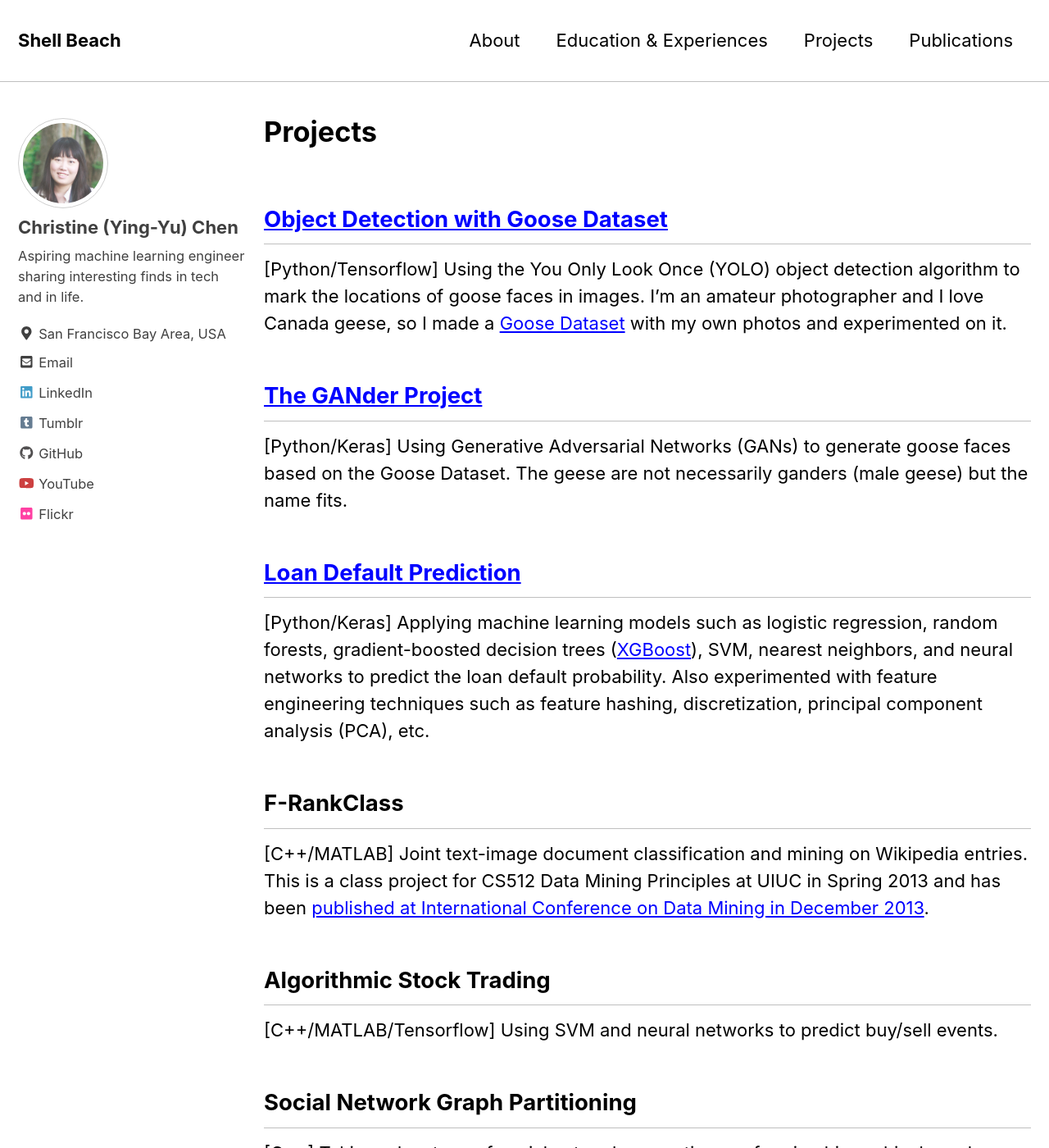
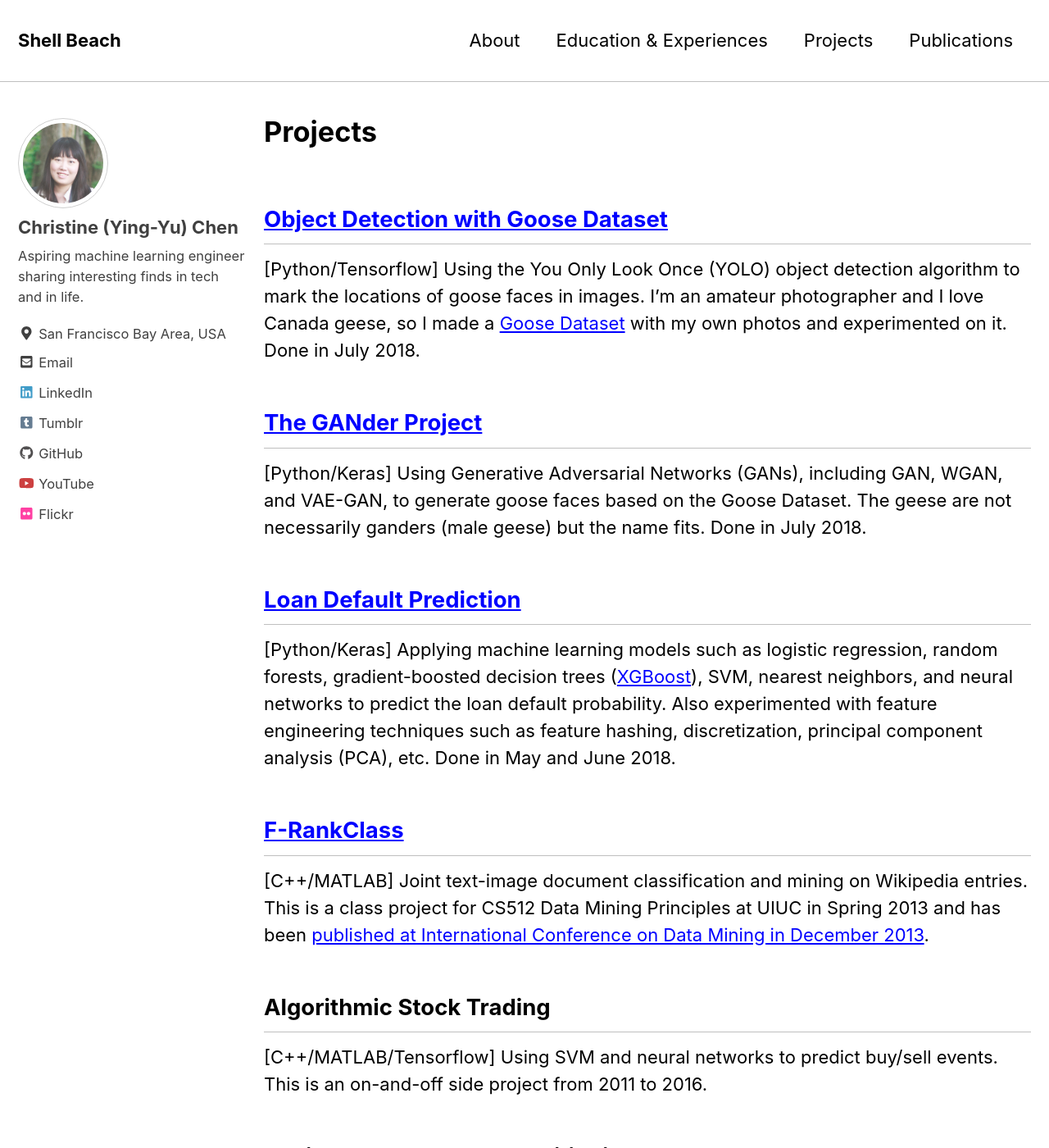
Before and after one commit to steggie3/steggie3.github.io, a Jekyll site: the page built from pages/projects.md, in a window 1280 px wide and 1400 px high. Shown: the whole window at 82% size. Built offline with Jekyll 4.4.1, drawn with Linux system fonts in a browser that asks for light colours; nearby versions of some CDN libraries.

```diff
--- a/pages/projects.md
+++ b/pages/projects.md
@@ -8,23 +8,23 @@ author_profile: true
 
 ## [Object Detection with Goose Dataset](/projects/goose-detection.html)
 [Python/Tensorflow]
-Using the You Only Look Once (YOLO) object detection algorithm to mark the locations of goose faces in images. I'm an amateur photographer and I love Canada geese, so I made a [Goose Dataset](https://github.com/steggie3/goose-dataset){:target="_blank"} with my own photos and experimented on it.
+Using the You Only Look Once (YOLO) object detection algorithm to mark the locations of goose faces in images. I'm an amateur photographer and I love Canada geese, so I made a [Goose Dataset](https://github.com/steggie3/goose-dataset){:target="_blank"} with my own photos and experimented on it. Done in July 2018.
 
 ## [The GANder Project](/projects/gander.html)
 [Python/Keras]
-Using Generative Adversarial Networks (GANs) to generate goose faces based on the Goose Dataset. The geese are not necessarily ganders (male geese) but the name fits.
+Using Generative Adversarial Networks (GANs), including GAN, WGAN, and VAE-GAN, to generate goose faces based on the Goose Dataset. The geese are not necessarily ganders (male geese) but the name fits. Done in July 2018.
 
 ## [Loan Default Prediction](/projects/loan-default.html)
 [Python/Keras]
-Applying machine learning models such as logistic regression, random forests, gradient-boosted decision trees ([XGBoost](https://xgboost.readthedocs.io/en/latest/){:target="_blank"}), SVM, nearest neighbors, and neural networks to predict the loan default probability. Also experimented with feature engineering techniques such as feature hashing, discretization, principal component analysis (PCA), etc.
+Applying machine learning models such as logistic regression, random forests, gradient-boosted decision trees ([XGBoost](https://xgboost.readthedocs.io/en/latest/){:target="_blank"}), SVM, nearest neighbors, and neural networks to predict the loan default probability. Also experimented with feature engineering techniques such as feature hashing, discretization, principal component analysis (PCA), etc. Done in May and June 2018.
 
-## F-RankClass
+## [F-RankClass](/projects/f-rankclass.html)
 [C++/MATLAB]
 Joint text-image document classification and mining on Wikipedia entries. This is a class project for CS512 Data Mining Principles at UIUC in Spring 2013 and has been [published at International Conference on Data Mining in December 2013](https://ieeexplore.ieee.org/abstract/document/6729588/){:target="_blank"}.
 
 ## Algorithmic Stock Trading
 [C++/MATLAB/Tensorflow]
-Using SVM and neural networks to predict buy/sell events.
+Using SVM and neural networks to predict buy/sell events. This is an on-and-off side project from 2011 to 2016.
 
 ## Social Network Graph Partitioning
 [C++]
```
Also changed, not shown: projects/f-rankclass.md (added, +61 -0 lines), projects/gander.md (+1 -1 lines), assets/images/f-rankclass/HeteroGraphWithLegend.png (added), assets/images/f-rankclass/UIUC.png (added), assets/images/f-rankclass/multimodal_image_classification.png (added), assets/images/f-rankclass/multimodal_text_classification.png (added), assets/images/f-rankclass/text_classification.png (added), 2 other files.
